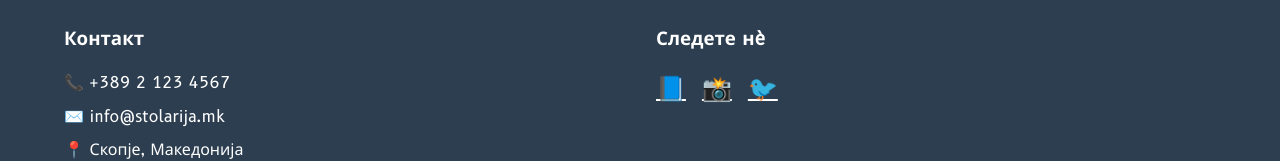
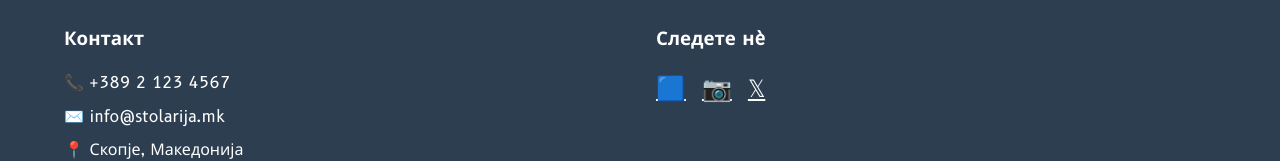
Before and after one commit to XPrOGRaMeRce2/Veb, a plain HTML site: page cart.html in a window 1280 px wide. Shown: the part 1120-1281 px from the top of the page. Drawn offline with Linux system fonts and the light colour scheme.

Commit message:
Add files via upload

```diff
--- a/cart.html
+++ b/cart.html
@@ -95,9 +95,9 @@
             <div class="footer-section">
                 <h3>Следете нè</h3>
                 <div class="social-links">
-                    <a href="#" aria-label="Facebook">📘</a>
-                    <a href="#" aria-label="Instagram">📸</a>
-                    <a href="#" aria-label="Twitter">🐦</a>
+                    <a href="#" aria-label="Facebook">🟦</a>
+                    <a href="#" aria-label="Instagram">📷</a>
+                    <a href="#" aria-label="X">𝕏</a>
                 </div>
             </div>
         </div>
```
Also changed, not shown: product.html (+3 -3 lines).
